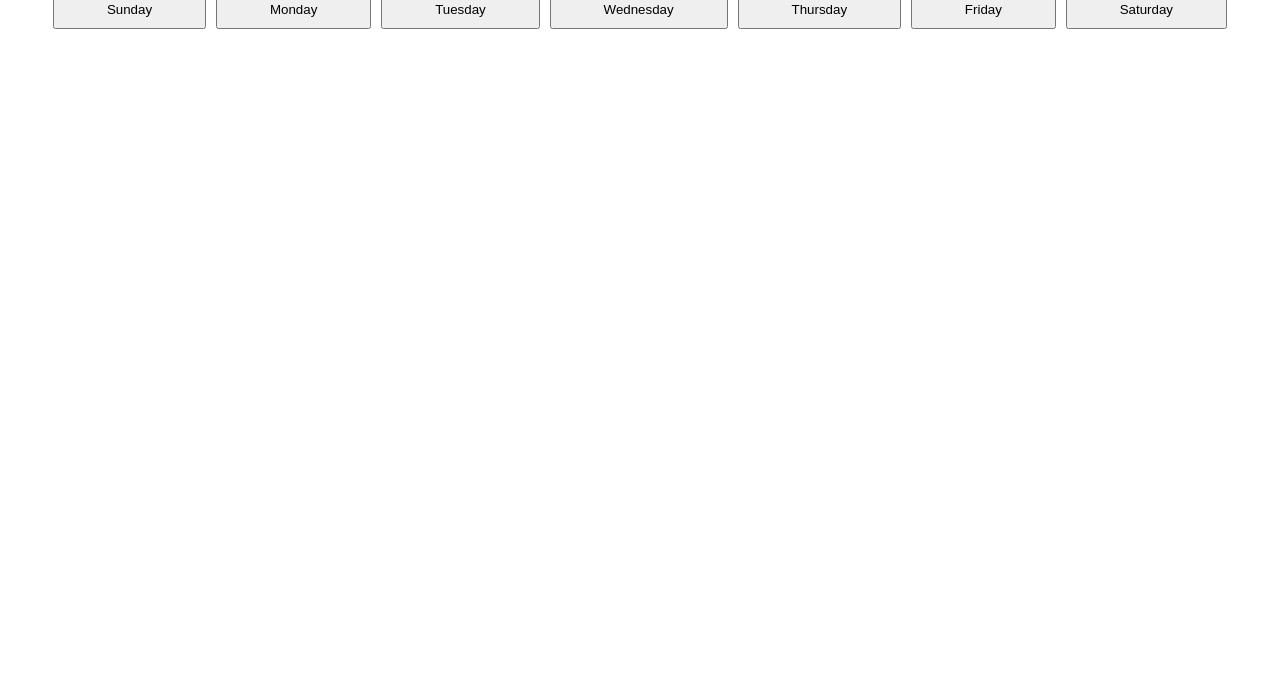
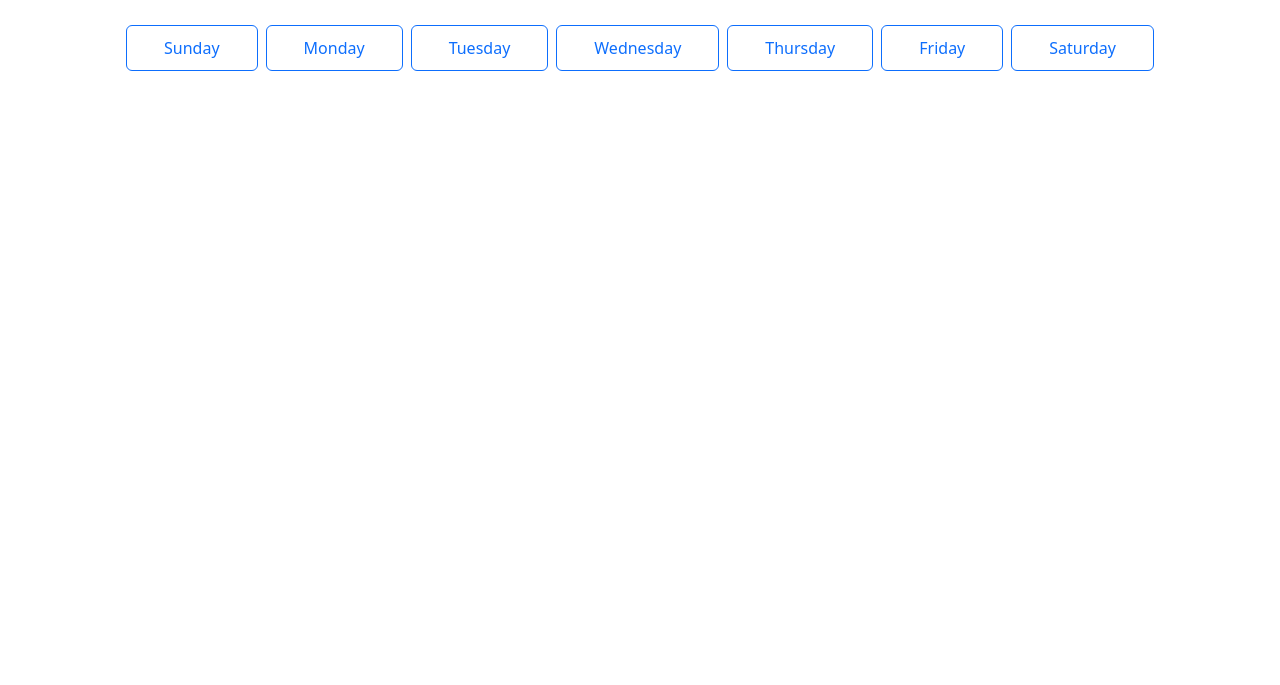
Before and after one commit to Mathuverse/Workout, a plain HTML site: page index.html in a window 1280 px wide. Shown: the part 115-800 px from the top of the page. Drawn offline with nearby package versions, Linux system fonts and the light colour scheme.

Commit message:
Update index.html

```diff
--- a/index.html
+++ b/index.html
@@ -1,22 +1,31 @@
 <!DOCTYPE html>
-<html>
+<html lang="en">
 <head>
+    <meta charset="UTF-8">
+    <meta name="viewport" content="width=device-width, initial-scale=1.0">
     <title>Weekly Workout Planner</title>
-    <link rel="stylesheet" type="text/css" href="style.css">
+    <!-- Bootstrap CSS -->
+    <link href="https://cdn.jsdelivr.net/npm/bootstrap@5.3.3/dist/css/bootstrap.min.css" rel="stylesheet" integrity="sha384-QWTKZyjpPEjISv5WaRU9OFeRpok6YctnYmDr5pNlyT2bRjXh0JMhjY6hW+ALEwIH" crossorigin="anonymous">
+    <link rel="stylesheet" href="style.css">
+    <link href="https://fonts.googleapis.com/css2?family=Lobster&display=swap" rel="stylesheet">
 </head>
 <body>
-    <h1 style="text-align: center;">What to do Today</h1>
-    <div id="days">
-        <button class="day-btn" onclick="showWorkouts('sunday')">Sunday</button>
-        <button class="day-btn" onclick="showWorkouts('monday')">Monday</button>
-        <button class="day-btn" onclick="showWorkouts('tuesday')">Tuesday</button>
-        <button class="day-btn" onclick="showWorkouts('wednesday')">Wednesday</button>
-        <button class="day-btn" onclick="showWorkouts('thursday')">Thursday</button>
-        <button class="day-btn" onclick="showWorkouts('friday')">Friday</button>
-        <button class="day-btn" onclick="showWorkouts('saturday')">Saturday</button>
+    <div class="container mt-5">
+        <h1 class="text-center mb-3">Weekly Workout Planner</h1>
+        <div class="d-flex flex-wrap justify-content-center mb-3" id="days">
+            <button class="btn btn-outline-primary m-1 day-btn" onclick="showWorkouts('sunday')">Sunday</button>
+            <button class="btn btn-outline-primary m-1 day-btn" onclick="showWorkouts('monday')">Monday</button>
+            <button class="btn btn-outline-primary m-1 day-btn" onclick="showWorkouts('tuesday')">Tuesday</button>
+            <button class="btn btn-outline-primary m-1 day-btn" onclick="showWorkouts('wednesday')">Wednesday</button>
+            <button class="btn btn-outline-primary m-1 day-btn" onclick="showWorkouts('thursday')">Thursday</button>
+            <button class="btn btn-outline-primary m-1 day-btn" onclick="showWorkouts('friday')">Friday</button>
+            <button class="btn btn-outline-primary m-1 day-btn" onclick="showWorkouts('saturday')">Saturday</button>
+        </div>
+        <div id="workout-list"></div>
     </div>
-    <div id="workout-list"></div>
 
     <script src="script.js"></script>
+    <!-- Bootstrap JS Bundle -->
+    <script src="https://cdn.jsdelivr.net/npm/bootstrap@5.3.3/dist/js/bootstrap.bundle.min.js" integrity="sha384-YvpcrYf0tY3lHB60NNkmXc5s9fDVZLESaAA55NDzOxhy9GkcIdslK1eN7N6jIeHz" crossorigin="anonymous"></script>
 </body>
 </html>
```
